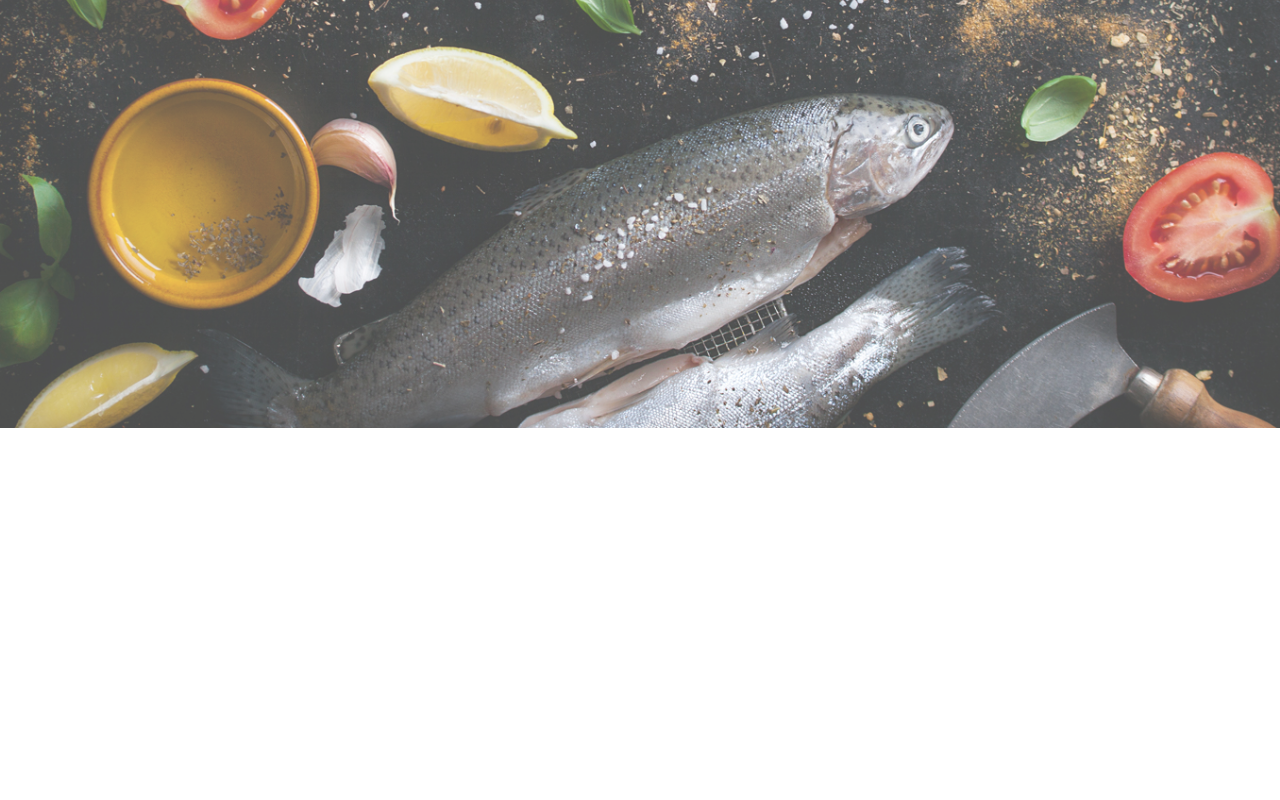
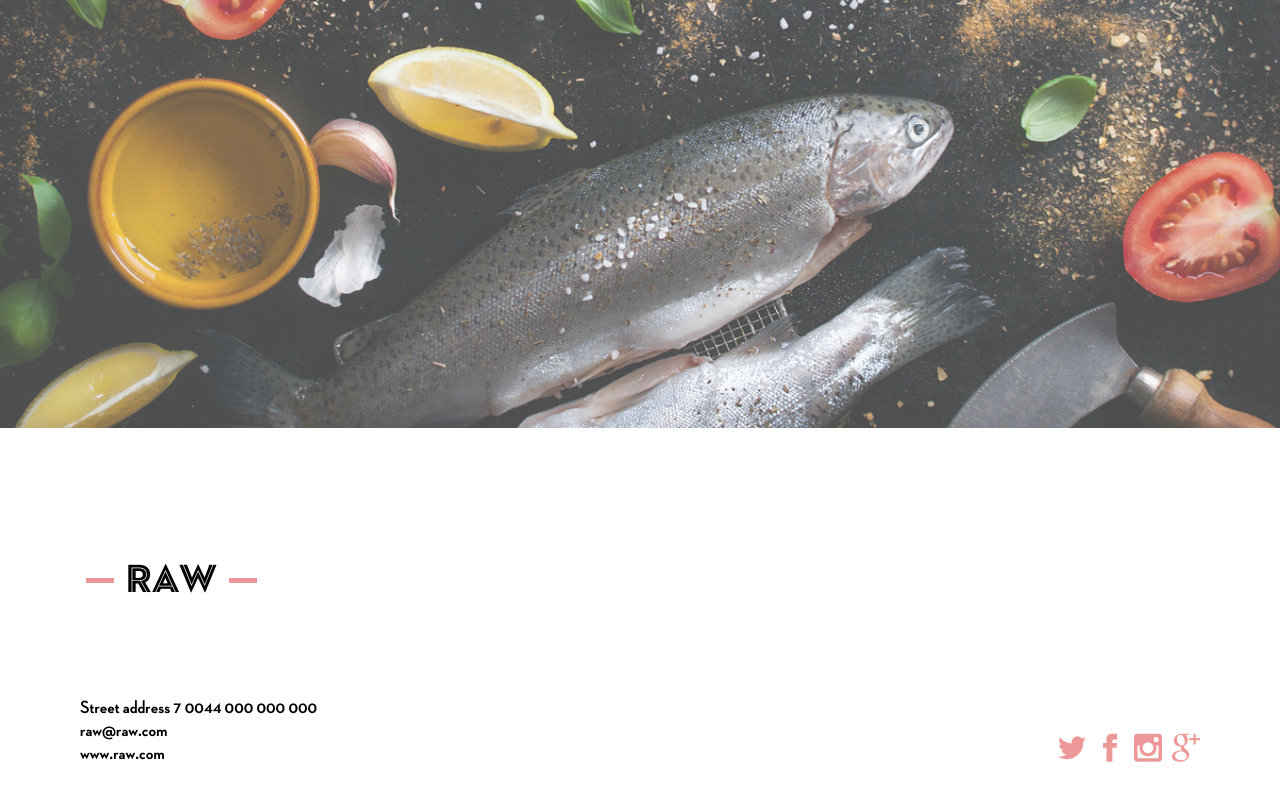
Before and after one commit to Verruckterdrachen/Raw, a website: page Raw/index.html in a window 1280 px wide. Shown: the part 2804-3604 px from the top of the page. Before the commit the page ends 3232 px from the top, so only its background shows below. Drawn offline with Linux system fonts and the light colour scheme.

Commit message:
feat: add footer

```diff
--- a/#src/scss/footer.scss
+++ b/#src/scss/footer.scss
@@ -1,5 +1,68 @@
-footer {
+//====================================================================================================
+.footer {
+  padding: 130px 0px 90px 0px;
+  @media (max-width:$md3+px){
+    padding: 60px 0px 40px 0px;
+  }
+  &__container {
+    padding: 0px 80px;
+  }
+  &__content {
+    @media (max-width:$md3+px){
+       text-align: center;
+    }
+  }
+  &__logo {
+    display: inline-block;
+    @media (min-width:$md3+px){
+      margin: 0px 0px 100px 46px;
+    }
+    @media (max-width:$md3+px){
+      margin: 0px 0px 40px 0px;
+    }
+  }
+  &__body {
+    display: flex;
+    justify-content: space-between;
+    align-items: flex-end;
+    @media (max-width:$md3+px){
+      align-items: center;
+      flex-direction: column;
+    }
+  }
+  &__contacts {
+    display: flex;
+    flex-direction: column;
+    @media (max-width:$md3+px){
+       margin: 0px 0px 40px 0px;
+    }
+  }
+  &__link {
+    color: inherit;
+    &:not(:last-child) {margin: 0px 0px 5px 0px;}
+    @media (max-width:$md3+px){
+      font-size: 20px;
+    }
+  }
+  &__social {}
+}
+.social {
+  display: flex;
+  &__item {
+    color: $primaryColor;
+    font-size: 28px;
+    transition: color 0.3s ease 0s;
+    @media (min-width:$md3+px){
+      &:not(:first-child) {margin: 0px 0px 0px 10px;}
+    }
+    @media (max-width:$md3+px){
+      margin: 0px 10px;
+    }
+    @media (any-hover: hover){
+      &:hover{
+        color: #000;
+      }
+    }
+  }
 }
 //====================================================================================================
-
-//====================================================================================================
--- a/#src/scss/header.scss
+++ b/#src/scss/header.scss
@@ -11,7 +11,7 @@
       }
     }
     .header__body {
-      min-height: 80px;
+      min-height: 70px;
     }
   }
   &__wrapper {
@@ -28,7 +28,7 @@
     min-height: 100px;
     transition: min-height 0.3s ease 0s;
     @media (max-width:$md3+px){
-       min-height: 80px;
+       min-height: 70px;
     }
   }
   &__logo {
@@ -52,7 +52,7 @@
         content:'';
         position: fixed;
         width: 100%;
-        height: 80px;
+        height: 70px;
         top: 0;
         right: -100%;
         background-color: #fff;
--- a/Raw/index.html
+++ b/Raw/index.html
@@ -97,7 +97,22 @@
 			</main>
 			<footer class="footer">
 	<div class="footer__container _container">
-
+    <div class="footer__content">
+      <a href="" class="footer__logo logo">Raw</a>
+      <div class="footer__body">
+        <div class="footer__contacts">
+          <a href="" class="footer__link">Street address 7 0044 000 000 000</a>
+          <a href="mailto:raw@raw.com" class="footer__link">raw@raw.com</a>
+          <a href="" class="footer__link">www.raw.com</a>
+        </div>
+        <div class="footer__social social">
+          <a href="" class="social__item _icon-twitter"></a>
+          <a href="" class="social__item _icon-facebook"></a>
+          <a href="" class="social__item _icon-instagram"></a>
+          <a href="" class="social__item _icon-google-plus"></a>
+        </div>
+      </div>
+    </div>
 	</div>
 </footer>
 		</div>
```
Also changed, not shown: #src/_footer.html (+16 -1 lines), Raw/css/style.min.css.
